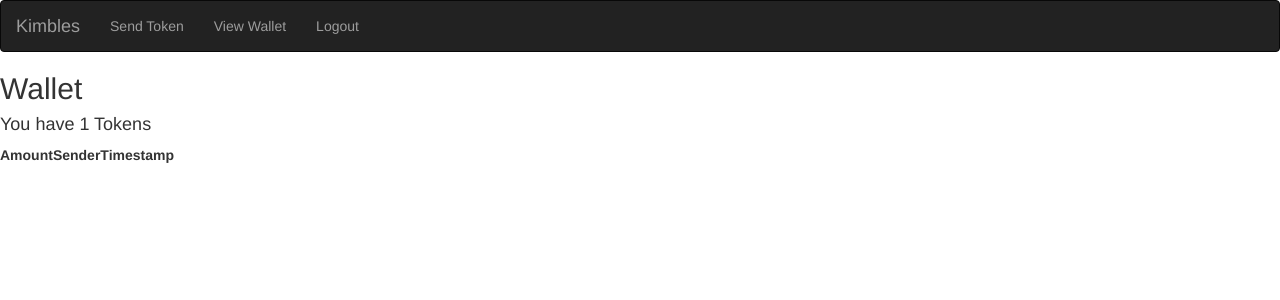
After one commit to hopeless-endeavour/Kimbles, a Flask app: page /viewWallet in a window 1280 px wide. The commit adds this page. Shown: the top 300 px of the page. Run offline with Flask 2, Linux system fonts and the light colour scheme; a user stored in the database is signed in; tables that the repository leaves empty hold one stand-in row (values such as "Sample post"); lists and menus that the app fills with data are empty; some libraries are stand-ins or nearby versions.

Commit message:
student token incrementation

```diff
--- a/app.py
+++ b/app.py
@@ -1,6 +1,7 @@
 import os
 
 from flask import Flask, render_template, request, url_for, redirect
+from flask_login import LoginManager, login_user, current_user, logout_user, login_required
 
 from wtform_fields import *
 from models import *
@@ -13,6 +14,16 @@ app.secret_key = 'secret key'
 app.config["SQLALCHEMY_DATABASE_URI"] = 'postgres://ysfcykvennnxov:e911f42296ffa7b2d0477cc1fd60bb248ad149ee6e1513a9fe52e9f84ce57a7c@ec2-54-228-243-238.eu-west-1.compute.amazonaws.com:5432/depivghlt560jh'
 app.config["SQLALCHEMY_TRACK_MODIFICATIONS"] = False
 db = SQLAlchemy(app)
+
+# Flask login configuration
+login = LoginManager(app)
+login.init_app(app)
+
+
+@login.user_loader
+def load_user(id):
+
+    return Teacher.query.get(int(id)) or Student.query.get(int(id))
 
 
 @app.route('/', methods=['GET'])
@@ -80,12 +91,22 @@ def login():
 
     # Allow if login is validated successfully
     if login_form.validate_on_submit():
-        return "Logged in"
+        teacher_object = Teacher.query.filter_by(username=login_form.username.data).first()
+        student_object = Student.query.filter_by(username=login_form.username.data).first()
+        if teacher_object is not None:
+            login_user(teacher_object)
+            return redirect(url_for('sendToken'))
+        else:
+            login_user(student_object)
+            return redirect(url_for('viewWallet'))
+
+
 
     return render_template("login.html", form=login_form)
 
 
 @app.route('/sendToken', methods=['GET', 'POST'])
+@login_required
 def sendToken():
 
     transaction_form = TransactionForm()
@@ -99,6 +120,7 @@ def sendToken():
         recipient_id = Student.query.filter_by(username=recipient).first()
 
         transaction = Transaction(sender=sender_id.id, recipient=recipient_id.id, amount=amount)
+        db.session.query(Student).filter(Student.id == recipient_id.id).update({'tokens': (Student.tokens + amount)})
         db.session.add(transaction)
         db.session.commit()
 
@@ -106,5 +128,22 @@ def sendToken():
 
     return render_template("transaction.html", form=transaction_form)
 
+
+@app.route('/viewWallet', methods=['GET'])
+@login_required
+def viewWallet():
+
+    transactions = Transaction.query.filter_by(recipient=current_user.id).all()
+    return render_template('view_wallet.html', transactions=transactions)
+
+
+@app.route('/logout')
+@login_required
+def logout():
+
+    logout_user()
+
+    return redirect(url_for('index'))
+
 if __name__ == '__main__':
     app.run(debug=True)
--- a/crud.py
+++ /dev/null
@@ -1,6 +0,0 @@
-from sqlalchemy import create_engine
-from models import Base
-
-engine = create_engine("postgres://postgres:kimblesreward@localhost/KimblesDB")
-
-Base.metadata.create_all(engine)
--- a/database.sql
+++ b/database.sql
@@ -21,4 +21,5 @@ CREATE TABLE transactions(
   sender INTEGER NOT NULL REFERENCES teachers,
   recipient INTEGER NOT NULL REFERENCES students,
   amount INTEGER NOT NULL
+  timestamp TIMESTAMPTZ DEFAULT Now()
 );
--- a/requirements.txt
+++ b/requirements.txt
@@ -1,5 +1,6 @@
 Click==7.0
 Flask==1.1.1
+Flask-Login==0.4.1
 Flask-SQLAlchemy==2.4.1
 Flask-WTF==0.14.2
 itsdangerous==1.1.0
--- a/templates/index.html
+++ b/templates/index.html
@@ -1,4 +1,4 @@
-{% extends "layout.html" %}
+{% extends "pre-login.html" %}
 {% block title %}Kimbles{% endblock %}
 {% block content %}
     <h1>Welcome to Kimbles</h1>
--- a/templates/login.html
+++ b/templates/login.html
@@ -1,5 +1,5 @@
 {% from 'form_helper.html' import displayField %}
-{% extends "layout.html" %}
+{% extends "pre-login.html" %}
 
 {% block title %}Login{% endblock %}
 
--- /dev/null
+++ b/templates/post-login.html
@@ -0,0 +1,27 @@
+<!DOCTYPE html>
+<html lang="en" dir="ltr">
+  <head>
+    <meta charset="utf-8" name="viewport" content="width=device-width, initial-scale=1.0">
+    <title>{% block title %}{% endblock %}</title>
+    <link href="//netdna.bootstrapcdn.com/bootstrap/3.0.0-rc1/css/bootstrap.min.css" rel="stylesheet">
+    <!-- <link rel="stylesheet" href="https://stackpath.bootstrapcdn.com/bootstrap/4.1.1/css/bootstrap.min.css" integrity="sha384-WskhaSGFgHYWDcbwN70/dfYBj47jz9qbsMId/iRN3ewGhXQFZCSftd1LZCfmhktB" crossorigin="anonymous"> -->
+  </head>
+  <body>
+  <nav class="navbar navbar-inverse">
+    <div class="container-fluid">
+      <div class="navbar-header">
+        <a class="navbar-brand" href="/">Kimbles</a>
+      </div>
+      <ul class="nav navbar-nav">
+        <li><a href="/sendToken">Send Token</a></li>
+        <li><a href="/viewWallet">View Wallet</a></li>
+        <li><a href="/logout">Logout</a></li>
+      </ul>
+    </div>
+  </nav>
+  <section>
+    {% block content %}
+    {% endblock %}
+  </section>
+  </body>
+</html>
--- a/templates/layout.html
+++ b/templates/pre-login.html
@@ -16,7 +16,6 @@
         <li><a href="/registerStudent">Register Student</a></li>
         <li><a href="/registerTeacher">Register Teacher</a></li>
         <li><a href="/login">Login</a></li>
-        <li><a href="/sendToken">Send Token</a></li>
       </ul>
     </div>
   </nav>
--- a/templates/transaction.html
+++ b/templates/transaction.html
@@ -1,5 +1,5 @@
 {% from 'form_helper.html' import displayField %}
-{% extends "layout.html" %}
+{% extends "post-login.html" %}
 
 {% block title %}Send Token{% endblock %}
 
--- /dev/null
+++ b/templates/view_wallet.html
@@ -0,0 +1,24 @@
+{% extends "post-login.html" %}
+
+{% block title %}Wallet{% endblock %}
+
+{% block content %}
+
+  <h2>Wallet</h2>
+  <h4>You have {{ current_user.tokens }} Tokens</h4>
+  <table>
+    <tr>
+      <th>Amount</th>
+      <th>Sender</th>
+      <th>Timestamp</th>
+    </tr>
+    <tr>
+      {% for i in transactions %}
+          <td>{{ i.amount }}</td>
+          <td>{{ Teacher.query.filter_by(id=i.sender) }}</td>
+          <td>{{ i.timestamp }}</td>
+      {% endfor %}
+    </tr>
+  </table>
+
+{% endblock %}
```
Also changed, not shown: models.py (+17 -11 lines), templates/reg_student.html (+5 -5 lines), templates/reg_teacher.html (+5 -5 lines), wtform_fields.py (+6 -6 lines).
